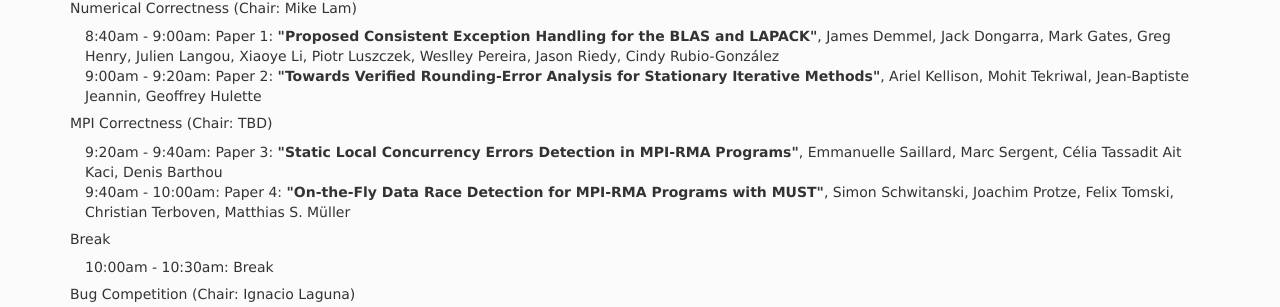
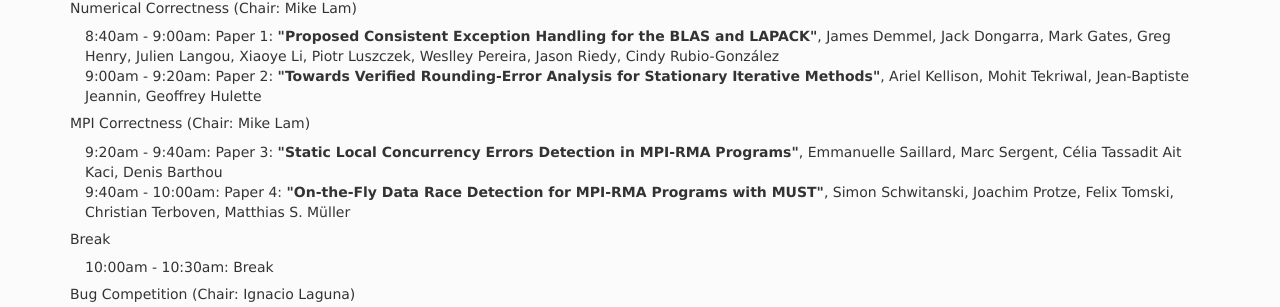
Before and after one commit to correctness-workshop/2022, a Jekyll site: the page built from index.md, in a window 1280 px wide and 900 px high, scrolled down 2791 px. Shown: the part 145-452 px from the top of the window. Built offline with Jekyll 4.4.1, drawn with Linux system fonts in a browser that asks for light colours; nearby versions of some CDN libraries; the list of posts is cut into pages by our own code.

Commit message:
Update index.md

```diff
--- a/index.md
+++ b/index.md
@@ -154,7 +154,7 @@ All time zones are AOE.
 <tr><td width="15">  </td> <td>9:00am - 9:20am:  Paper 2: <b>"Towards Verified Rounding-Error Analysis for Stationary Iterative Methods"</b>, Ariel Kellison, Mohit Tekriwal, Jean-Baptiste Jeannin, Geoffrey Hulette </td> </tr>
 </table>
 
-##### MPI Correctness (Chair: TBD)
+##### MPI Correctness (Chair: Mike Lam)
 <table>
 <tr><td width="15">  </td> <td>9:20am - 9:40am:  Paper 3: <b>"Static Local Concurrency Errors Detection in MPI-RMA Programs"</b>, Emmanuelle Saillard, Marc Sergent, Célia Tassadit Ait Kaci, Denis Barthou </td> </tr>
 <tr><td width="15">  </td> <td>9:40am - 10:00am:  Paper 4: <b>"On-the-Fly Data Race Detection for MPI-RMA Programs with MUST"</b>, Simon Schwitanski, Joachim Protze, Felix Tomski, Christian Terboven, Matthias S. Müller  </td> </tr>
```
